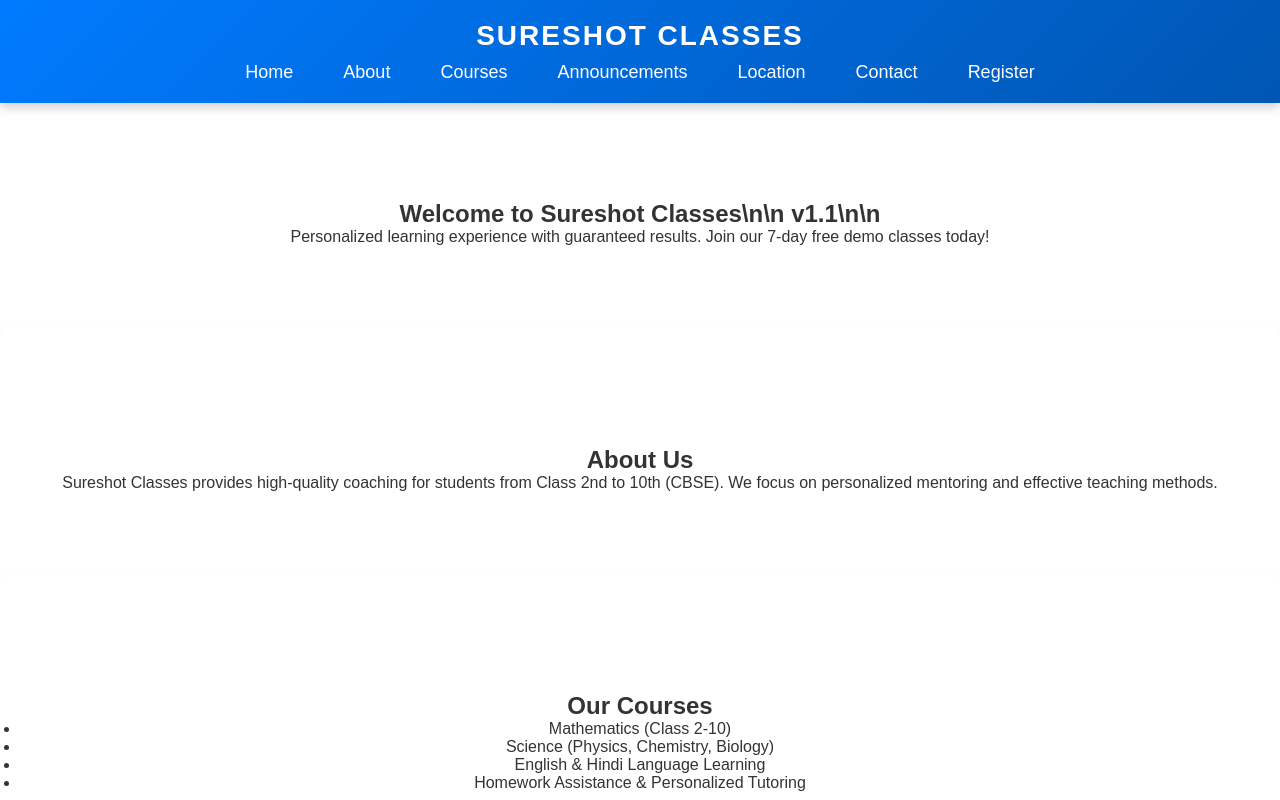
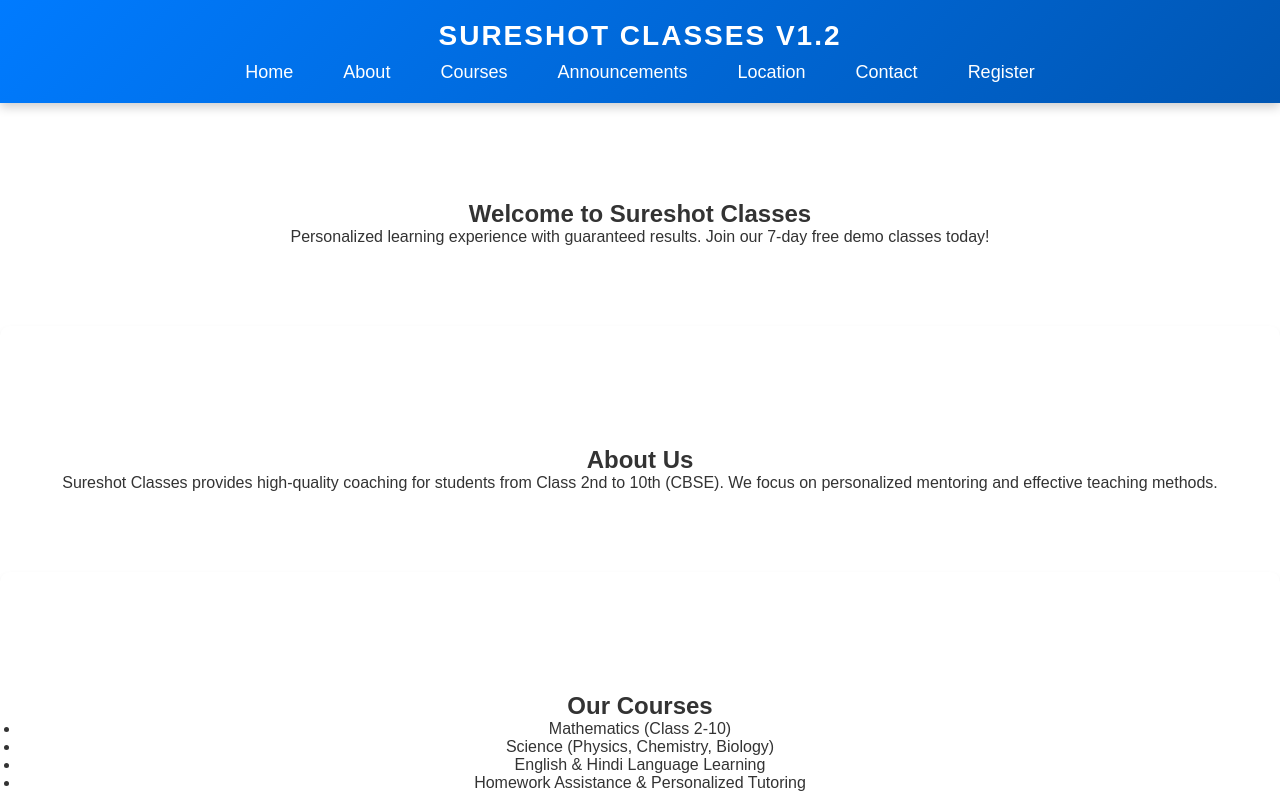
Before and after one commit to sureshotclasses/sureshotclasses.github.io, a plain HTML site: page index.html in a window 1280 px wide. Shown: the top 800 px of the page. Drawn offline with Linux system fonts and the light colour scheme.

Commit message:
Header version added

```diff
--- a/index.html
+++ b/index.html
@@ -10,7 +10,7 @@
 <body>
     <!-- 🔹 Header Section (Navigation) -->
     <header>
-        <h1>Sureshot Classes</h1>
+        <h1>Sureshot Classes  v1.2</h1>
         <nav>
             <ul>
                 <li><a href="#home">Home</a></li>
@@ -26,7 +26,7 @@
 
     <!-- 🔹 Home Section -->
     <section id="home" class="section">
-        <h2>Welcome to Sureshot Classes\n\n v1.1\n\n</h2>
+        <h2>Welcome to Sureshot Classes</h2>
         <p>Personalized learning experience with guaranteed results. Join our 7-day free demo classes today!</p>
     </section>
 
```
